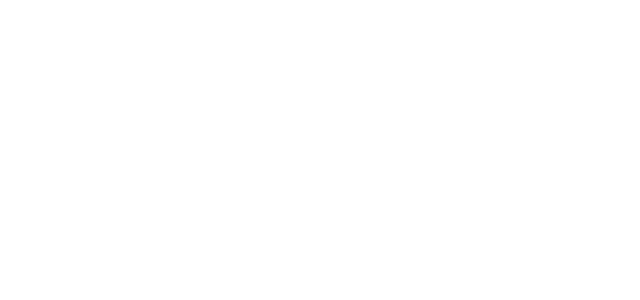
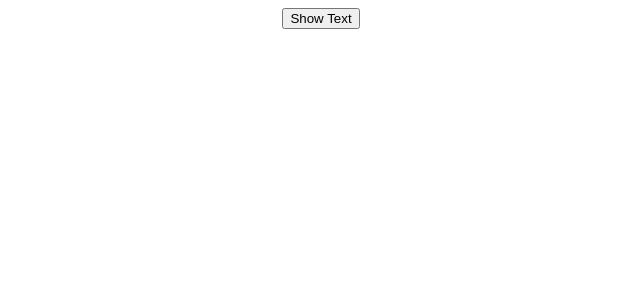
Before and after one commit to jonathanLindquist/rcy_episode_1, a React (Create React App) app: page / in a window 1280 px wide. Shown: the top 300 px of the page, without its empty margins (327-967 px from the left). Built offline with nearby package versions, Linux system fonts and the light colour scheme.

Commit message:
lifecycle

```diff
--- a/src/App.js
+++ b/src/App.js
@@ -1,7 +1,32 @@
 import "./App.css";
+import { useState } from "react";
+import Text from "./Text";
 
 function App() {
-  return <div className="App"></div>;
+  const [showText, setShowText] = useState(false);
+
+  return (
+    <div className="App">
+      <button
+        onClick={() => {
+          setShowText(!showText);
+        }}
+      >
+        Show Text
+      </button>
+      {showText && <Text />}
+    </div>
+  );
 }
 
 export default App;
+
+// Lifecycle stages
+//
+// mounting
+// updating
+// unmounting
+
+// Old lifecycle ways
+//
+// compnentDidMount, etc... (methods for class components)
--- /dev/null
+++ b/src/Text.js
@@ -0,0 +1,32 @@
+import { useState, useEffect } from "react";
+
+const Text = () => {
+  const [currentValue, setCurrentValue] = useState("");
+
+  const updateValue = (event) => {
+    setCurrentValue(event.target.value);
+  };
+
+  useEffect(() => {
+    console.log("Component mounted");
+
+    return () => {
+      console.log("Component unmounted");
+    };
+  }, []);
+
+  return (
+    <div>
+      <input onChange={updateValue}></input>
+      <p>{currentValue}</p>
+    </div>
+  );
+};
+
+export default Text;
+
+// Lifecycle stages
+//
+// mounting
+// updating
+// unmounting
```
